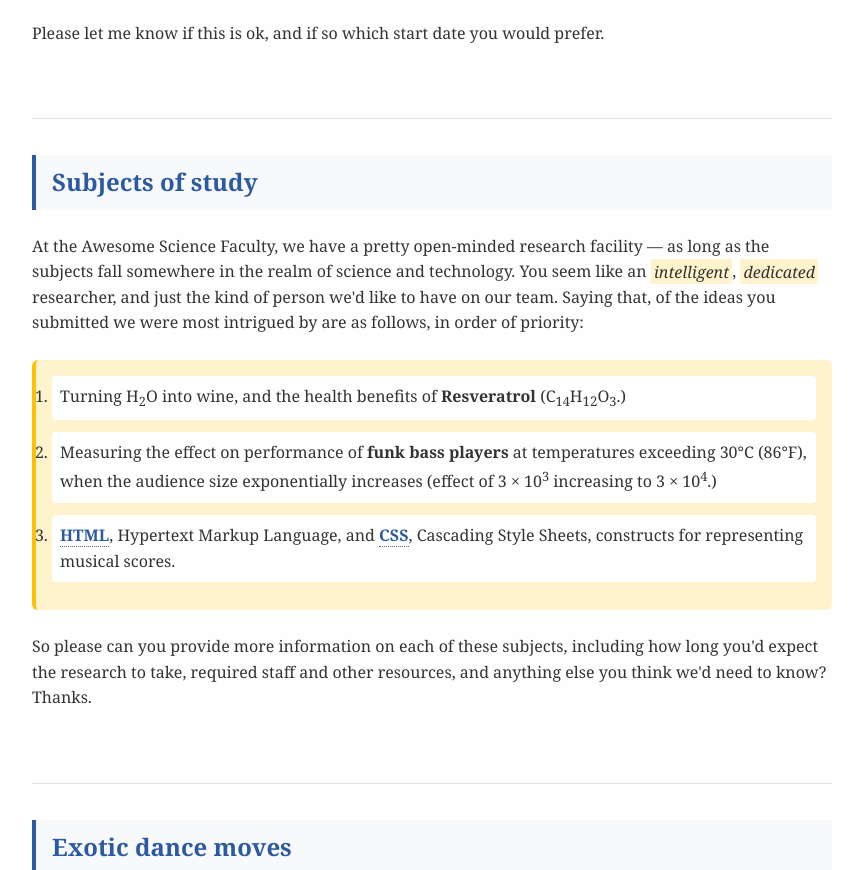
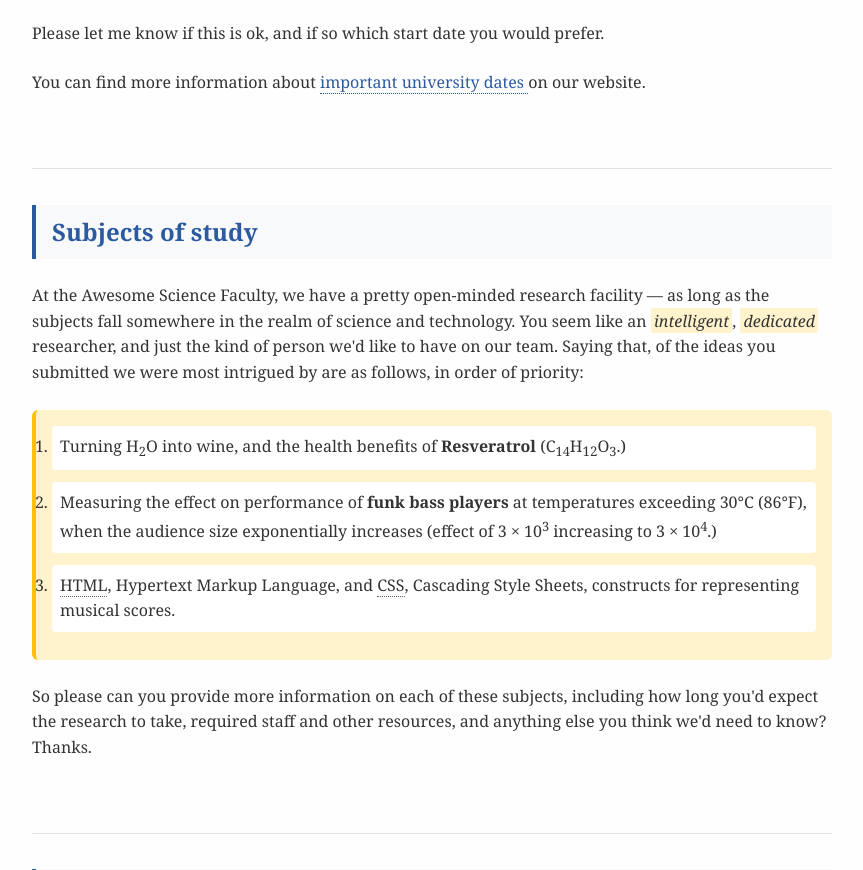
Before and after one commit to erinlcampbell/INST-630-Erin-Campbell-W2-CSS, a plain HTML site: page index.html in a window 1280 px wide. Shown: the part 1174-2044 px from the top of the page, without its empty margins (208-1071 px from the left). Drawn offline with Linux system fonts and the light colour scheme.

Commit message:
Add files via upload

```diff
--- a/index.html
+++ b/index.html
@@ -45,6 +45,7 @@ UK
     <li>Third semester: <time  datetime="2017-05-02">2 May 2017</time></li>
   </ul>
   <p class="letter-paragraph">Please let me know if this is ok, and if so which start date you would prefer.</p>
+  <p class="letter-paragraph">You can find more information about <a class="letter-link" href="https://academiccatalog.umd.edu/about-university/academic-calendar/semester-calendar/" target="_blank">important university dates </a> on our website.</p>
     </div>
   <div class="content-section">
   <h2 class="section-heading">Subjects of study</h2>
@@ -52,7 +53,7 @@ UK
   <ol class="priority-list">
     <li>Turning H<sub class="subscript">2</sub>O into wine, and the health benefits of <strong>Resveratrol</strong> (C<sub class="subscript">14</sub class="subscript">H<sub>12</sub>O<sub class="subscript">3</sub>.)</li>
     <li>Measuring the effect on performance of <strong>funk bass players</strong> at temperatures exceeding 30°C (86°F), when the audience size exponentially increases (effect of 3 × 10<sup class="superscript">3</sup> increasing to 3 × 10<sup class="superscript">4</sup>.)</li>
-      <li><a class="letter-link"href="https://en.wikipedia.org/wiki/HTML" target="_blank"><strong><abbr class="abbreviation">HTML</abbr></strong></a>, Hypertext Markup Language, and <a class="letter-link" href="https://en.wikipedia.org/wiki/CSS" target="_blank"><strong><abbr class="abbreviation">CSS</abbr></strong></a>, Cascading Style Sheets, constructs for representing musical scores.</li>
+      <li><abbr class="abbreviation">HTML</abbr>, Hypertext Markup Language, and <abbr class="abbreviation">CSS</abbr>, Cascading Style Sheets, constructs for representing musical scores.</li>
   </ol>
   <p class="letter-paragraph">So please can you provide more information on each of these subjects, including how long you'd expect the research to take, required staff and other resources, and anything else you think we'd need to know? Thanks.</p>
     </div>
```
